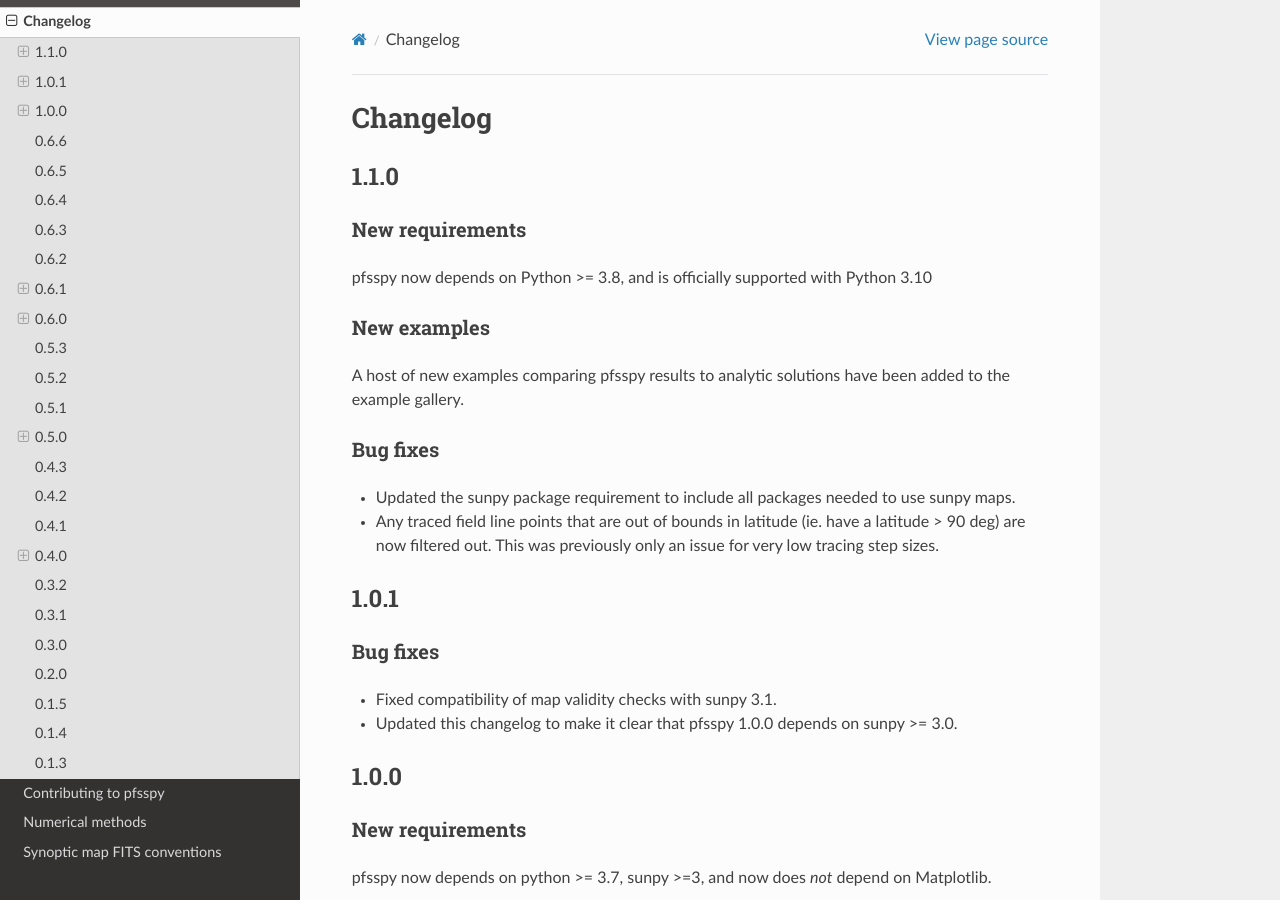
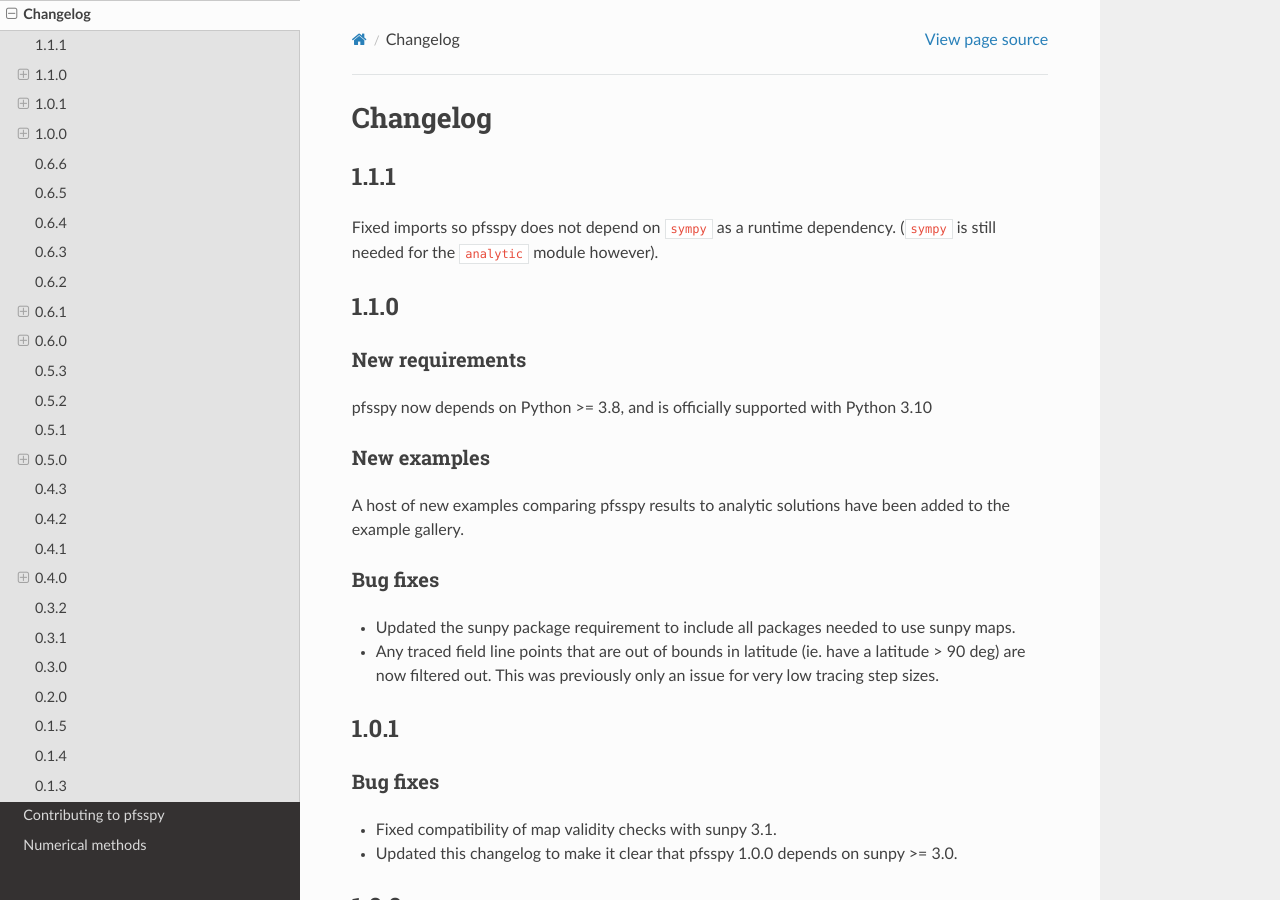
Before and after one commit to sunpy/sunkit-magex, a Sphinx documentation site: the page built from docs/changes.rst, in a window 1280 px wide and 900 px high. Built offline with Sphinx 7.4.7 and the Read the Docs theme 2.0.0, drawn with Linux system fonts in a browser that asks for light colours; pages that are not in the unit, such as notebooks, are missing from menus; the version number could not be read and is left out.

Commit message:
Make sympy optional dep

```diff
--- a/docs/changes.rst
+++ b/docs/changes.rst
@@ -2,6 +2,11 @@
 
 Changelog
 =========
+
+1.1.1
+-----
+Fixed imports so pfsspy does not depend on ``sympy`` as a runtime dependency.
+(``sympy`` is still needed for the ``analytic`` module however).
 
 1.1.0
 -----
```
Also changed, not shown: 1 other file.
